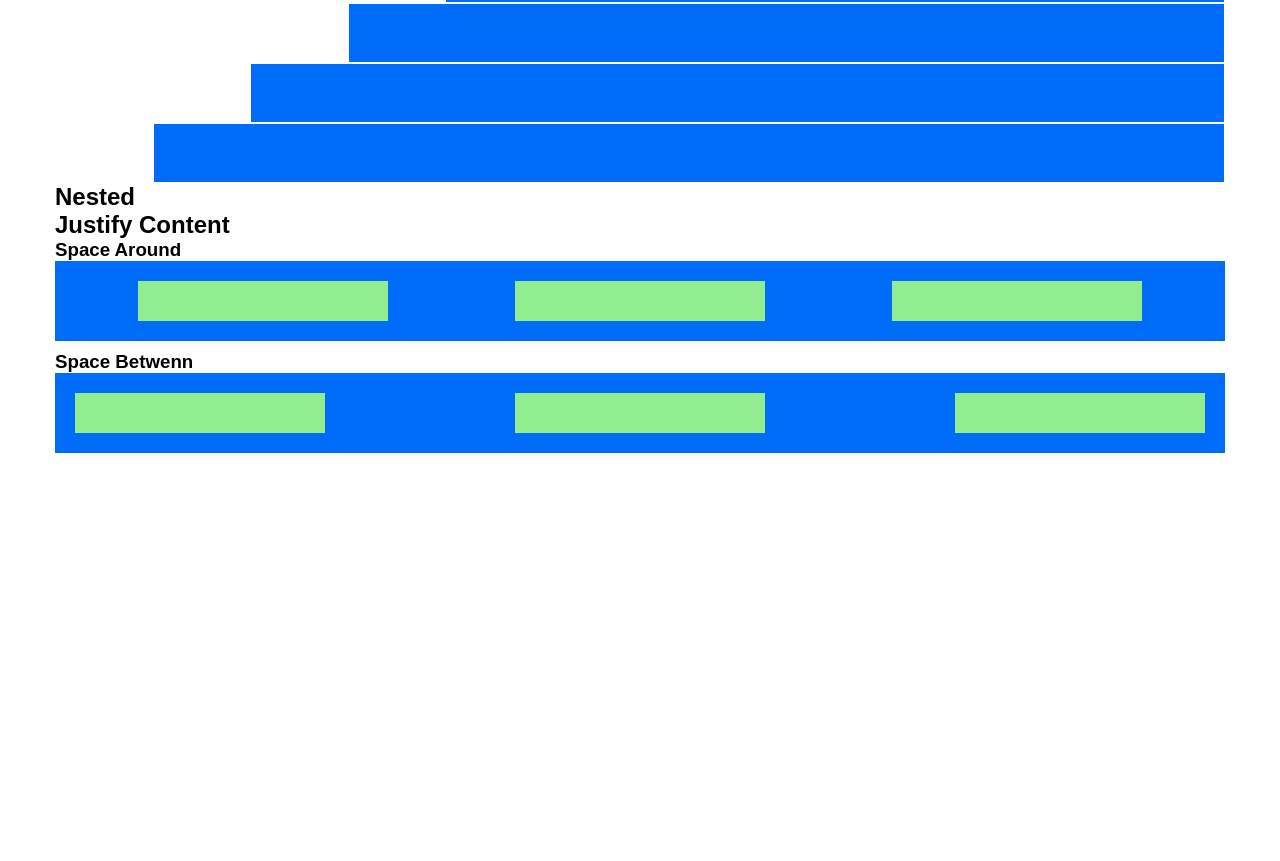
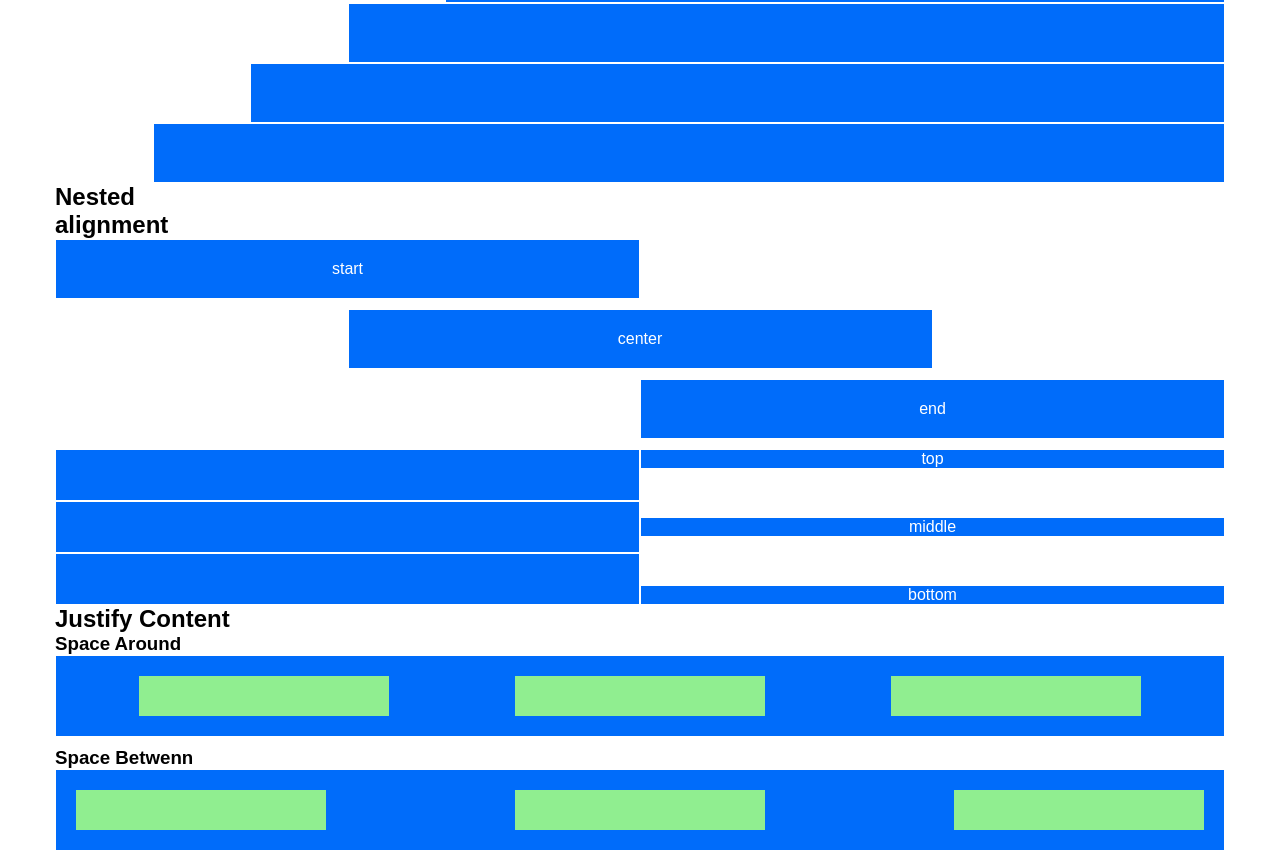
Before and after one commit to MirkoCifelli/html-css-12bool, a plain HTML site: page index.html in a window 1280 px wide. Shown: the part 1331-2192 px from the top of the page. Before the commit the page ends 1794 px from the top, so only its background shows below. Drawn offline with Linux system fonts and the light colour scheme.

Commit message:
Alignment

```diff
--- a/css/style.css
+++ b/css/style.css
@@ -27,13 +27,24 @@ html {
     padding: 20px 0;
 }
 .box-new{
+    border: 1px solid white;
     padding: 20px;
     text-align: center;
     color: white;
     background-color: #006CFA;
     margin-bottom: 10px;
 }
-
+.box-new-nopad{
+    width: 100%;
+    border: 1px solid white;
+    text-align: center;
+    color: white;
+    background-color: #006CFA;
+    /* margin-bottom: 10px; */
+}
+.full-height-box {
+    height: 100%;
+}
 .green{
     background-color: lightgreen;
     border: 1px solid #006CFA;
@@ -42,6 +53,14 @@ html {
 .special-box {
     display: flex;
     justify-content: space-around;
+}
+.center{
+    display: flex;
+    justify-content: center;
+}
+.end{
+    display: flex;
+    justify-content: end;
 }
 .inner-box {
     width: 250px;
@@ -54,3 +73,11 @@ html {
     display: flex;
     justify-content: space-between;
 }
+.flex-item-center{
+    display: flex;
+    align-items: center;
+}
+.flex-item-end{
+    display: flex;
+    align-items: end;
+}
--- a/index.html
+++ b/index.html
@@ -297,6 +297,61 @@
 
         </div>
         <div class="container">
+            <h2>alignment</h2>
+            <div class="row">
+                <div class="col-6">
+                    <div class="box-new">
+                        start
+                    </div>
+                </div>
+            </div>
+            <div class="row center">
+                <div class="col-6">
+                    <div class="box-new ">
+                        center
+                    </div>
+                </div>
+            </div>
+            <div class="row end">
+                <div class="col-6">
+                    <div class="box-new ">
+                        end
+                    </div>
+                </div>
+            </div>
+            <div class="row">
+                <div class="col-6">
+                    <div class="box-new full-height-box"></div>
+                </div>
+                <div class="col-6">
+                    <div class="box-new-nopad">
+                        top
+                    </div>
+                </div>
+            </div>
+            <div class="row">
+                <div class="col-6">
+                    <div class="box-new full-height-box"></div>
+                </div>
+                <div class="col-6 flex-item-center">
+                    <div class="box-new-nopad">
+                        middle
+                    </div>
+                </div>
+            </div>
+            <div class="row">
+                <div class="col-6">
+                    <div class="box-new full-height-box"></div>
+                </div>
+                <div class="col-6 flex-item-end">
+                    <div class="box-new-nopad">
+                        bottom
+                    </div>
+                </div>
+            </div>
+
+        </div>
+        <div class="container">
             <h2>Justify Content</h2>
             <h3>Space Around</h3>
             <div class="row">
```
